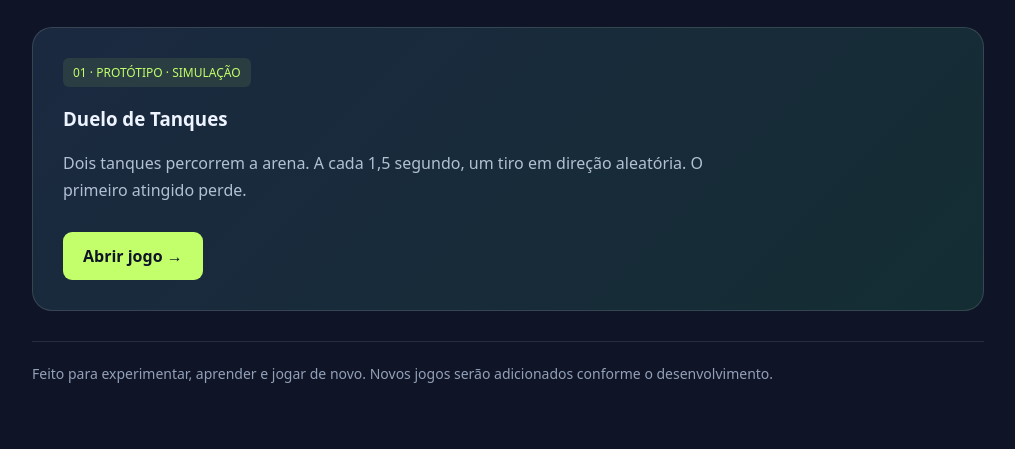
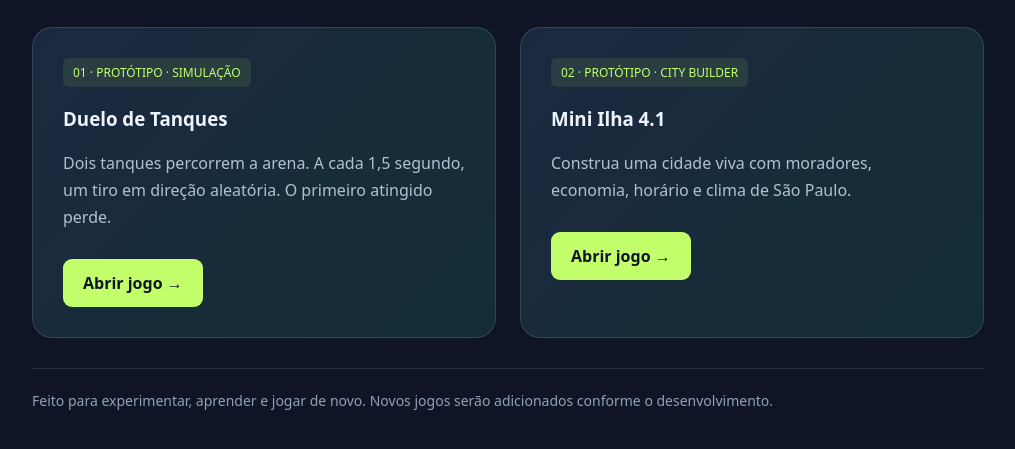
Before and after one commit to 4L3xSGS/FunDrivenDev, a plain HTML site: page index.html in a window 1280 px wide. Shown: the part 447-896 px from the top of the page, without its empty margins (132-1147 px from the left). Drawn offline with Linux system fonts and the light colour scheme.

Commit message:
docs(catalog): list Mini Ilha 4.1 without changing existing games

```diff
--- a/index.html
+++ b/index.html
@@ -6,5 +6,5 @@
 *{box-sizing:border-box}body{margin:0}main{max-width:1080px;margin:auto;padding:clamp(22px,5vw,64px)}header{padding:28px 0 40px;border-bottom:1px solid #ffffff1a}.eyebrow{color:#c2ff6b;font-size:12px;letter-spacing:.16em;font-weight:700}h1{font-size:clamp(40px,8vw,80px);letter-spacing:-.05em;margin:20px 0}h1 span{color:#c2ff6b}p{color:#b2c0d3;line-height:1.7;max-width:650px}a{color:#c2ff6b}a:focus-visible{outline:3px solid #49e8cd;outline-offset:5px}.grid{display:grid;grid-template-columns:repeat(auto-fit,minmax(min(100%,300px),1fr));gap:24px;margin:30px 0}.card{background:linear-gradient(135deg,#1b2940,#142d33);border:1px solid #ffffff20;border-radius:20px;padding:30px}.tag{display:inline-block;background:#c2ff6b18;color:#c2ff6b;padding:6px 10px;border-radius:6px;font-size:12px}.button{display:inline-block;background:#c2ff6b;color:#101427;font-weight:750;padding:13px 20px;border-radius:9px;text-decoration:none;margin-top:12px}.button:hover{background:#d7ff9d}footer{border-top:1px solid #ffffff1a;padding-top:22px;color:#91a1b8;font-size:14px}
 </style></head>
 <body><main><header><div class="eyebrow">PLAY. BUILD. ITERATE.</div><h1>Fun<span>Driven</span>Dev</h1><p>Ideias em movimento. Diversão em código. Um laboratório de jogos independentes por Alexander.</p><a href="https://github.com/4L3xSGS/FunDrivenDev">Explorar o repositório ↗</a></header>
-<section aria-labelledby="catalogo"><h2 id="catalogo">Escolha sua próxima partida</h2><div class="grid"><article class="card"><span class="tag">01 · PROTÓTIPO · SIMULAÇÃO</span><h3>Duelo de Tanques</h3><p>Dois tanques percorrem a arena. A cada 1,5 segundo, um tiro em direção aleatória. O primeiro atingido perde.</p><a class="button" href="jogos/duelo-de-tanques/index.html">Abrir jogo →</a></article></div></section>
+<section aria-labelledby="catalogo"><h2 id="catalogo">Escolha sua próxima partida</h2><div class="grid"><article class="card"><span class="tag">01 · PROTÓTIPO · SIMULAÇÃO</span><h3>Duelo de Tanques</h3><p>Dois tanques percorrem a arena. A cada 1,5 segundo, um tiro em direção aleatória. O primeiro atingido perde.</p><a class="button" href="jogos/duelo-de-tanques/index.html">Abrir jogo →</a></article><article class="card"><span class="tag">02 · PROTÓTIPO · CITY BUILDER</span><h3>Mini Ilha 4.1</h3><p>Construa uma cidade viva com moradores, economia, horário e clima de São Paulo.</p><a class="button" href="jogos/mini-ilha/index.html">Abrir jogo →</a></article></div></section>
 <footer>Feito para experimentar, aprender e jogar de novo. Novos jogos serão adicionados conforme o desenvolvimento.</footer></main></body></html>
```
